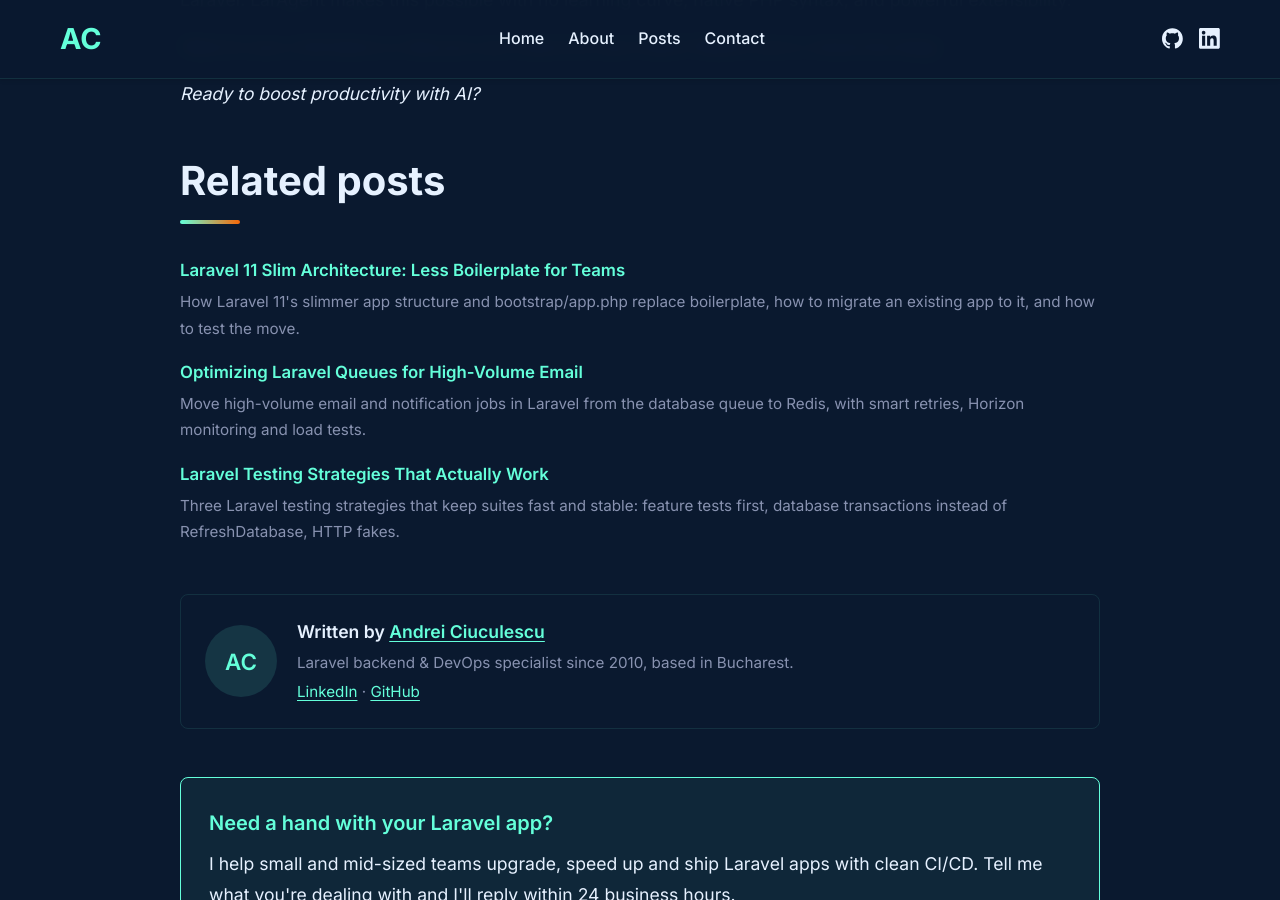
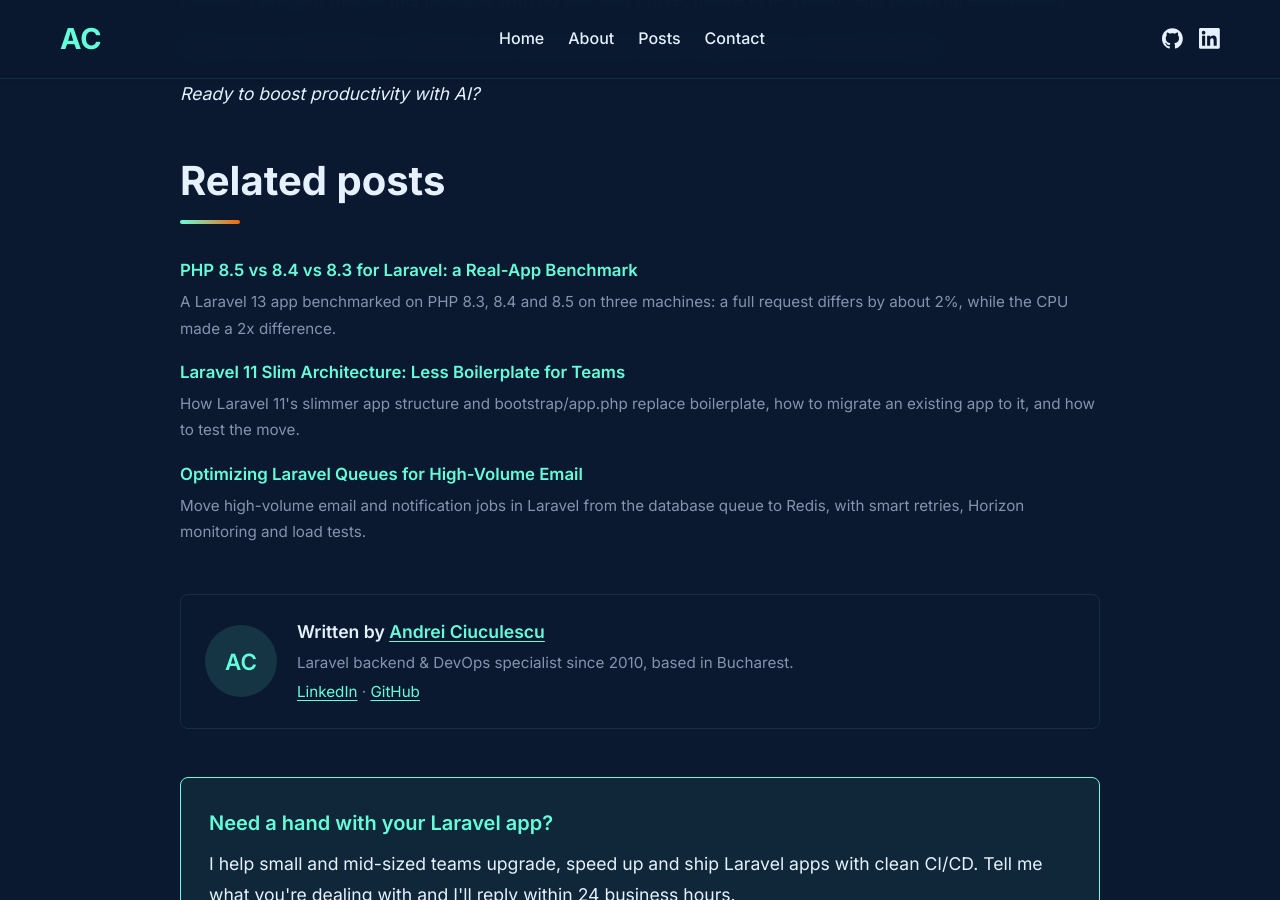
Before and after one commit to ciuc123/ciuc123.github.io, a Jekyll site: the page built from _posts/2025-10-07-laravel-ai-agents.md, in a window 1280 px wide and 900 px high, scrolled down 2928 px. Built offline with Jekyll 4.4.1, drawn with Linux system fonts in a browser that asks for light colours; part of the change alters nothing that is shown.

Commit message:
add post: PHP 8.5 vs 8.4 vs 8.3 for Laravel, a real-app benchmark (T17) (#27)
Data: homelab benchmarks/laravel-php (harness #30, raw results #31),
three machines, 8 interleaved rounds, medians.

Co-authored-by: Claude Opus 5.5 <noreply@anthropic.com>

```diff
--- a/_data/llms.yml
+++ b/_data/llms.yml
@@ -1,4 +1,6 @@
 # Posts listed in /llms.txt, with a one-line summary each (what the post covers, no claims beyond it).
+- slug: laravel-php-83-84-85-benchmark
+  summary: Original benchmark of a Laravel 13 app on PHP 8.3, 8.4 and 8.5 on three machines, with the method, raw data and support dates.
 - slug: preventing-n-plus-one
   summary: Finding N+1 queries in Laravel, fixing them with eager loading, and PHPUnit tests that fail when they come back.
 - slug: laravel-queue-performance-optimization
--- /dev/null
+++ b/_posts/2026-11-20-laravel-php-83-84-85-benchmark.md
@@ -0,0 +1,121 @@
+---
+layout: post
+title: "PHP 8.5 vs 8.4 vs 8.3 for Laravel: a Real-App Benchmark"
+description: "A Laravel 13 app benchmarked on PHP 8.3, 8.4 and 8.5 on three machines: a full request differs by about 2%, while the CPU made a 2x difference."
+date: 2026-11-20
+tags: [laravel, php, php-8.4, performance]
+tldr:
+  - "A full Laravel 13 request (boot, routing, Eloquent, Blade) ran within about 2% on PHP 8.3, 8.4 and 8.5 on two server CPUs."
+  - "PHP 8.5 was the fastest of the three on both servers, by 1.4-2.2% per request, and up to 6% on Blade rendering."
+  - "The same request took 3.8 ms on one cloud CPU and 7.4 ms on another: the hardware mattered about 50 times more than the PHP version."
+  - "Upgrade PHP for support dates and language features. PHP 8.3 gets security fixes only until 31 December 2027."
+faq:
+  - q: "Is PHP 8.4 faster than PHP 8.3 for Laravel?"
+    a: "Not measurably for a typical request. In this benchmark a full Laravel 13 request on PHP 8.4 was between 0.4% faster and 1% slower than on 8.3 on two server CPUs. Eloquent and Blade were up to 4% faster on one of them. Upgrade for the features and the longer support window, not for speed."
+  - q: "Should I upgrade straight to PHP 8.5?"
+    a: "If your framework and packages support it, yes. Laravel 13 supports PHP 8.3 to 8.5, PHP 8.5 was the fastest version in this benchmark, and it gets security fixes until the end of 2029, a year longer than 8.4. Run your test suite on 8.5 in CI first, since deprecations are where upgrades usually hurt."
+  - q: "Does enabling JIT make Laravel faster?"
+    a: "This benchmark ran with JIT off, which is the default. JIT mainly helps CPU-heavy code like math and image processing, while a Laravel request spends its time in autoloading, object creation, the database and string handling. Measure your own app with and without JIT before turning it on in production."
+---
+
+Upgrading PHP won't make your Laravel app noticeably faster. I measured a Laravel 13 app on PHP 8.3, 8.4 and 8.5 on three machines, and a full request differed by about 2% between versions on the two server CPUs. PHP 8.5 was slightly the fastest. Switching to a different CPU changed the same request by 2x.
+
+Upgrade articles often promise double-digit speedups from a new PHP version. Those numbers usually come from synthetic benchmarks or from upgrades several versions apart. This test compares the three versions Laravel 13 supports, on a small but real app, with everything else held the same.
+
+## What did I measure?
+
+A fresh Laravel 13.43 app with a `posts` table (5,000 posts by 500 users, SQLite), an Eloquent model with casts and an accessor, and a Blade page listing 50 posts with their authors. Four workloads:
+
+| Workload | One iteration |
+|---|---|
+| Full request | Create and boot the app, route `/posts`, query 50 posts with authors, render Blade: what PHP-FPM does per request |
+| Eloquent | Load 1,000 posts with their authors and convert them to arrays |
+| Blade | Render the list view for 50 already-loaded posts |
+| Collections | A map, filter, groupBy, sum and sort pipeline over 100,000 items |
+
+**Settings, identical on every version:**
+- Official `php:8.3-cli`, `8.4-cli` and `8.5-cli` Docker images (8.3.37, 8.4.28, 8.5.13).
+- OPcache on, JIT off (the default), assertions off.
+- Production mode with config, routes and views cached.
+- Sessions and cache in memory, so a request doesn't write to disk.
+
+**Method:**
+- Eight rounds. Each round runs every workload on every version, in a shuffled order, so a slow moment on the machine hits all versions equally.
+- Each run warms up first, then takes 5 samples, for 40 samples per workload and version.
+- The numbers below are medians.
+
+**Machines:**
+- Two GitHub Actions runners, with AMD EPYC 9V45 and EPYC 7763 CPUs.
+- My laptop, an Intel i7-10750H running Docker under WSL2.
+
+The whole harness and the raw results are [public](https://github.com/ciuc123/homelab/tree/main/benchmarks/laravel-php). You can run it on GitHub with one click, or on your own machine with two commands.
+
+## Is PHP 8.5 faster than 8.3 for Laravel?
+
+Slightly. The change compared with PHP 8.3, median of 40 samples; negative means faster:
+
+| Workload | EPYC 9V45: 8.4 / 8.5 | EPYC 7763: 8.4 / 8.5 | Laptop: 8.4 / 8.5 |
+|---|---|---|---|
+| **Full request** | −0.4% / **−1.4%** | +1.0% / **−2.2%** | +7.0% / +0.8% |
+| Eloquent, 1,000 models | −3.4% / −3.5% | +0.3% / −2.6% | +1.6% / +1.1% |
+| Blade, 50 posts | −3.8% / −6.4% | −1.5% / −4.2% | +1.1% / +1.6% |
+| Collections, 100k items | +9.3% / +5.6% | −0.2% / −2.7% | +1.2% / +0.6% |
+
+On both servers, PHP 8.5 was the fastest of the three for a full request, Eloquent and Blade, by 1-6%. PHP 8.4 was within 1% of 8.3 for a full request on both servers, a little faster on one and a little slower on the other.
+
+Two results don't fit that pattern, and they're worth reading as noise or hardware, not as a verdict:
+
+- **The laptop's +7% for 8.4** comes with a wide spread. Its middle half of samples ran from 7.1 to 10.0 ms, against 7.4-7.6 ms on the EPYC 7763. A laptop running other programs is a noisy place to measure 2% differences.
+- **Collections were 6-9% slower on 8.4 and 8.5 on the EPYC 9V45 only.** On the other two machines the three versions were within 3%. A slowdown that shows up on one CPU model and not on the others isn't a PHP regression you can plan around.
+
+## What mattered more than the PHP version?
+
+The CPU. The same full request on PHP 8.3 took:
+
+| Machine | Full request, PHP 8.3 |
+|---|---|
+| GitHub runner, AMD EPYC 9V45 | 3.76 ms |
+| My laptop, Intel i7-10750H | 7.07 ms |
+| GitHub runner, AMD EPYC 7763 | 7.37 ms |
+
+Moving from the EPYC 7763 to the 9V45 cut the time of every workload by 46-57%. Upgrading PHP on either one changed it by about 2%. If a Laravel app needs to be faster, the order of returns is roughly:
+
+1. **Queries and N+1 problems:** usually the biggest win on the pages that have them. See [preventing N+1 queries](/posts/2025-10-02-preventing-n-plus-one/).
+2. **Caching and queues:** work you don't do during the request. See [optimizing Laravel queues](/posts/2025-11-03-laravel-queue-performance-optimization/).
+3. **Hardware:** a newer CPU generation, here 2x.
+4. **The PHP version:** about 2% between 8.3, 8.4 and 8.5.
+
+## So why upgrade PHP at all?
+
+For support and features. Security support on php.net:
+
+| Version | Released | Active support until | Security fixes until |
+|---|---|---|---|
+| PHP 8.3 | 23 Nov 2023 | ended 31 Dec 2025 | 31 Dec 2027 |
+| PHP 8.4 | 21 Nov 2024 | 31 Dec 2026 | 31 Dec 2028 |
+| PHP 8.5 | 20 Nov 2025 | 31 Dec 2027 | 31 Dec 2029 |
+
+An app on PHP 8.3 has about a year of security fixes left. Laravel 13 supports PHP 8.3 to 8.5, so a team upgrading now can go straight to 8.5. It was the fastest version here, it has the longest support, and it brings language features like [property hooks](/posts/2025-09-14-php-property-hooks-game-changer/) from 8.4. The real cost of an upgrade is deprecations in your own code and packages, so run the test suite on the new version in CI before switching production.
+
+PHP 8.6 came out on 19 November 2026, the day before these runs. Laravel 13 lists 8.3-8.5 as supported, so it's not in this test.
+
+## What are the limits of this benchmark?
+
+- **One app shape.** It's a small app on SQLite with no network calls, run as a single process. A real app spends more of each request waiting on MySQL, Redis and HTTP calls, which makes the PHP version matter even less.
+- **No concurrency.** It runs one request at a time on two pinned cores. It's not a load test.
+- **Shared machines.** GitHub's runners have neighbors and the laptop runs other programs. Interleaving the versions and using medians reduces the noise but doesn't remove it. Read any difference under about 5% as "about the same".
+
+## Check this on your own app
+
+1. **Run the harness** from the [repository](https://github.com/ciuc123/homelab/tree/main/benchmarks/laravel-php) on the hardware you deploy to.
+2. **Better, benchmark your own heaviest page.** Swap the `/posts` route in `bench.php` for one of yours.
+3. **Before an upgrade for speed, profile first.** If most of the request is database time, a new PHP version can't help.
+4. **Check your support dates.** If you're on PHP 8.3 or older, plan the upgrade in 2027 at the latest.
+
+## Sources
+
+- [PHP: supported versions](https://www.php.net/supported-versions.php)
+- [Laravel 13 release notes and support policy](https://laravel.com/docs/13.x/releases)
+- [Benchmark harness, raw results and summaries](https://github.com/ciuc123/homelab/tree/main/benchmarks/laravel-php)
+- GitHub Actions runs [44803515937](https://github.com/ciuc123/homelab/actions/runs/44803515937) (EPYC 9V45) and [44804921270](https://github.com/ciuc123/homelab/actions/runs/44804921270) (EPYC 7763)
+- [PHP 8.4 release announcement](https://www.php.net/releases/8.4/en.php) and [PHP 8.5 release announcement](https://www.php.net/releases/8.5/en.php)
```
